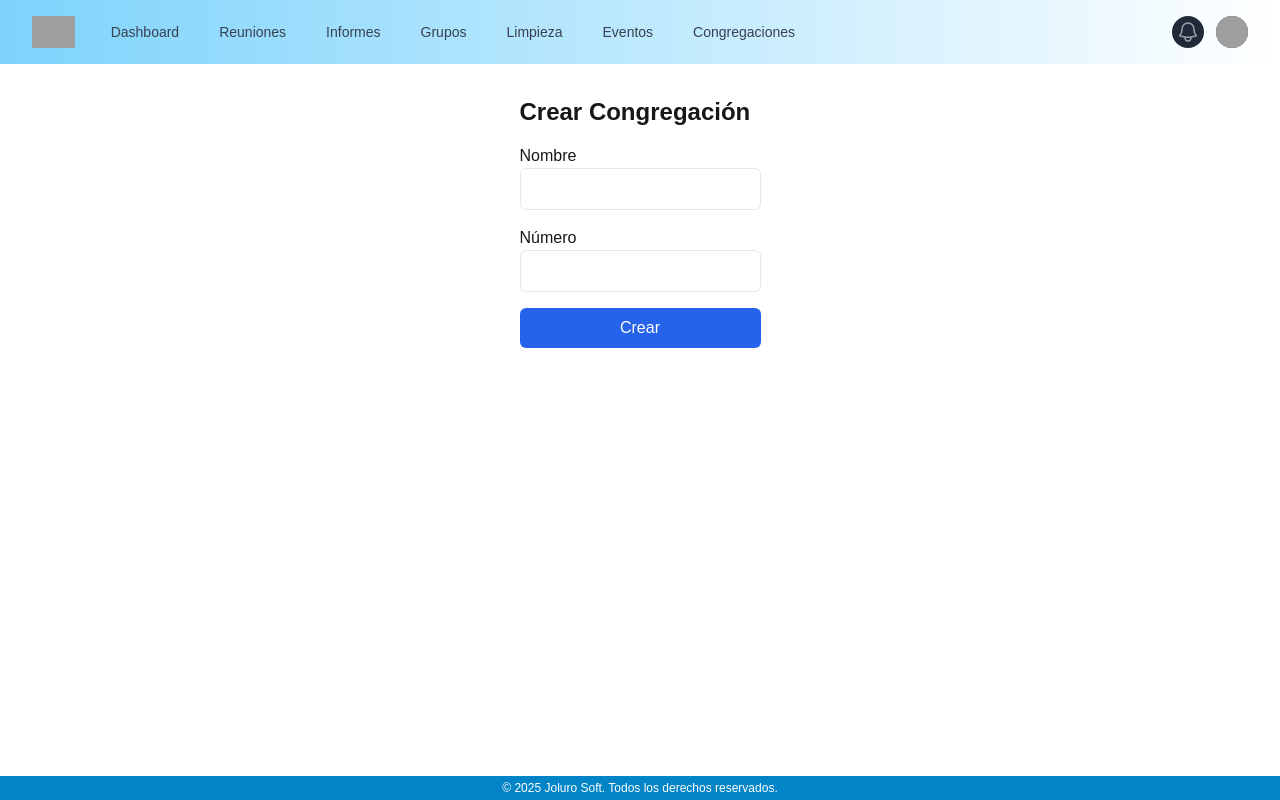
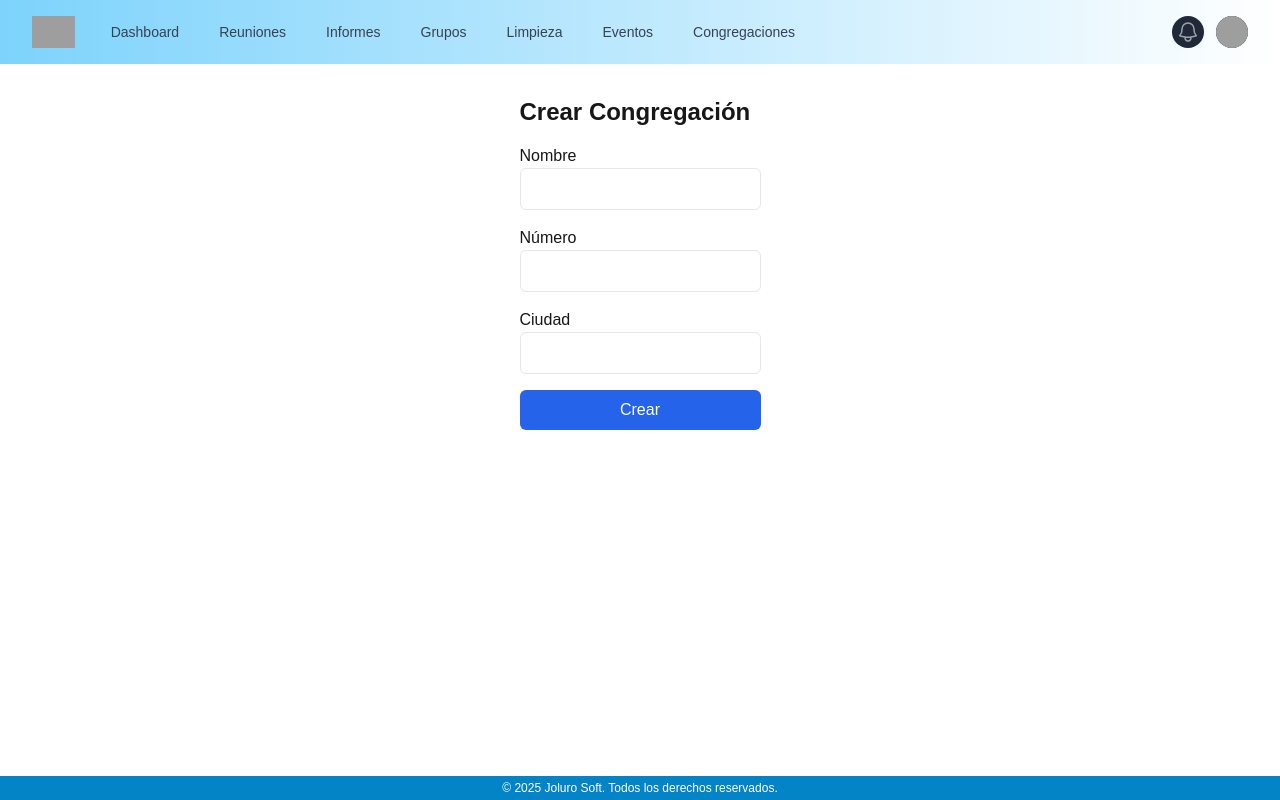
Before and after one commit to joluro86/jwc, a Next.js app: page /congregacion/create in a window 1280 px wide. Built offline with nearby package versions, Linux system fonts and the light colour scheme; grey boxes are pictures that could not be loaded.

Commit message:
front cong

```diff
--- a/app/api/congregaciones/route.ts
+++ b/app/api/congregaciones/route.ts
@@ -2,20 +2,21 @@ import { NextResponse } from "next/server";
 import { db } from "@/firebase/firebaseConfig"; // Ajusta la ruta según tu estructura
 import { collection, addDoc } from "firebase/firestore";
 
+
 export async function POST(request: Request) {
   const body = await request.json();
-  const { name, number } = body;
+  const { name, number, city } = body;
 
   if (!name || !number) {
     return NextResponse.json(
-      { message: "Los campos 'name' y 'number' son obligatorios." },
+      { message: "Todos los campos son obligatorios." },
       { status: 400 }
     );
   }
 
   try {
     const congregacionRef = collection(db, "congregacion");
-    const docRef = await addDoc(congregacionRef, { name, number });
+    const docRef = await addDoc(congregacionRef, { name, number, city });
 
     return NextResponse.json(
       { message: "Congregación creada con éxito.", id: docRef.id },
--- a/app/congregacion/Congregacion.tsx
+++ b/app/congregacion/Congregacion.tsx
@@ -4,7 +4,9 @@ import React, { useEffect, useState } from "react";
 import { db } from "../../firebase/firebaseConfig";
 import { collection, getDocs } from "firebase/firestore";
 import Link from 'next/link';
-import { AiOutlinePlus } from "react-icons/ai";
+import { FcPlus  } from "react-icons/fc";
+import { CiEdit } from "react-icons/ci";
+import { RiDeleteBinLine } from "react-icons/ri";
 
 const Congregacion: React.FC = () => {
   const [data, setData] = useState([]);
@@ -35,15 +37,15 @@ const Congregacion: React.FC = () => {
   }, []);
 
   return (
-    <div>
-      <div>
-        <h1 className="text-center">Congregaciones creadas</h1>
+    <div className="mx-auto mt-8">
+      <div className="flex justify-center align-items-center gap-4 border-solid border-b-2 border-sky-600 mb-4 pb-1">
+        <h1 className="">Congregaciones registradas</h1>
 
         <Link
           href="/congregacion/create"
-          className="px-3 py-2 rounded-md text-sm font-medium"
+          className="rounded-full"
         >
-          <AiOutlinePlus className="text-xl" />
+          <FcPlus className="text-xl"/>
         </Link>
       </div>
 
@@ -54,6 +56,7 @@ const Congregacion: React.FC = () => {
             <tr>
               <th className="border border-gray-400 px-4 py-2 text-gray-800">Nombre</th>
               <th className="border border-gray-400 px-4 py-2 text-gray-800">Número</th>
+              <th className="border border-gray-400 px-4 py-2 text-gray-800">Ciudad</th>
               <th className="border border-gray-400 px-4 py-2 text-gray-800">Acción</th>
             </tr>
           </thead>
@@ -62,7 +65,8 @@ const Congregacion: React.FC = () => {
               <tr className="hover:bg-gray-100" key={item.id}>
                 <td className="border border-gray-400 px-2 py-0">{item.name}</td>
                 <td className="border border-gray-400 px-2 py-0">{item.number}</td>
-                <td className="border border-gray-400 px-2 py-0"><a href="#">Editar - Eliminar</a></td>
+                <td className="border border-gray-400 px-2 py-0">{item.city}</td>
+                <td className="border border-gray-400 px-2 py-0"><div className="flex justify-center gap-4"><a href="#" className="text-blue-900"><CiEdit /></a><a href="#" className="text-red-500 hover:text-red-700"><RiDeleteBinLine /></a></div></td>
               </tr>
             ))}
           </tbody>
--- a/app/congregacion/create/page.tsx
+++ b/app/congregacion/create/page.tsx
@@ -3,7 +3,7 @@
 import { useState } from "react";
 
 const CreateCongregacion = () => {
-  const [formData, setFormData] = useState({ name: "", number: "" });
+  const [formData, setFormData] = useState({ name: "", number: "", city:"" });
   const [loading, setLoading] = useState(false);
   const [message, setMessage] = useState("");
 
@@ -30,7 +30,7 @@ const CreateCongregacion = () => {
       if (response.ok) {
         const data = await response.json();
         setMessage(`Congregación creada con nombre: ${data.name} y número ${data.number}`);
-        setFormData({ name: "", number: "" });
+        setFormData({ name: "", number: "", city:"" });
       } else {
         const errorData = await response.json();
         setMessage(`Error: ${errorData.message}`);
@@ -65,10 +65,24 @@ const CreateCongregacion = () => {
             Número
           </label>
           <input
-            type="number"
+            type="numero"
             id="number"
             name="number"
             value={formData.number}
+            onChange={handleChange}
+            required
+            className="w-full px-4 py-2 border rounded-md"
+          />
+        </div>
+        <div>
+          <label htmlFor="city" className="block font-medium">
+            Ciudad
+          </label>
+          <input
+            type="text"
+            id="city"
+            name="city"
+            value={formData.city}
             onChange={handleChange}
             required
             className="w-full px-4 py-2 border rounded-md"
```
